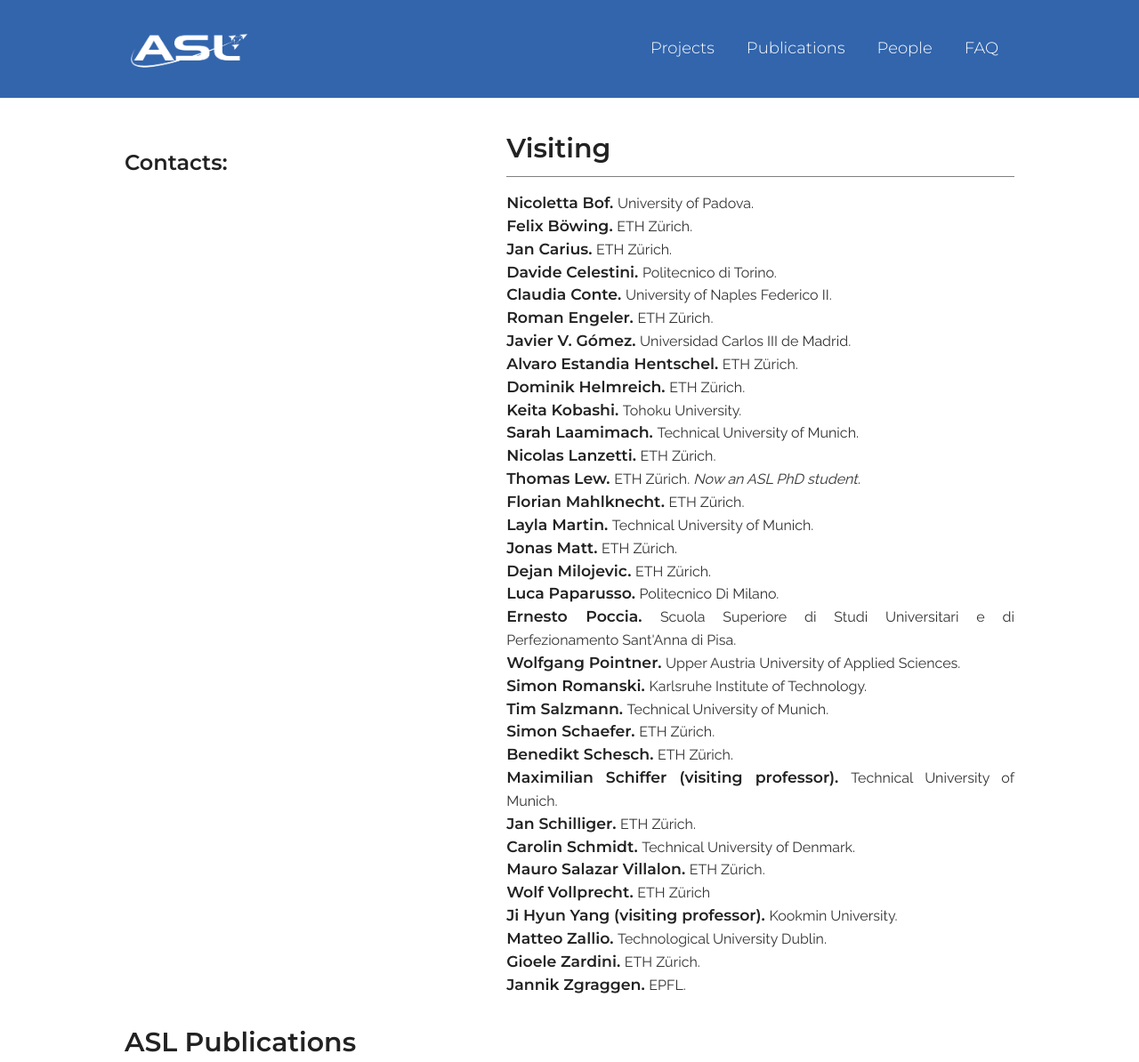
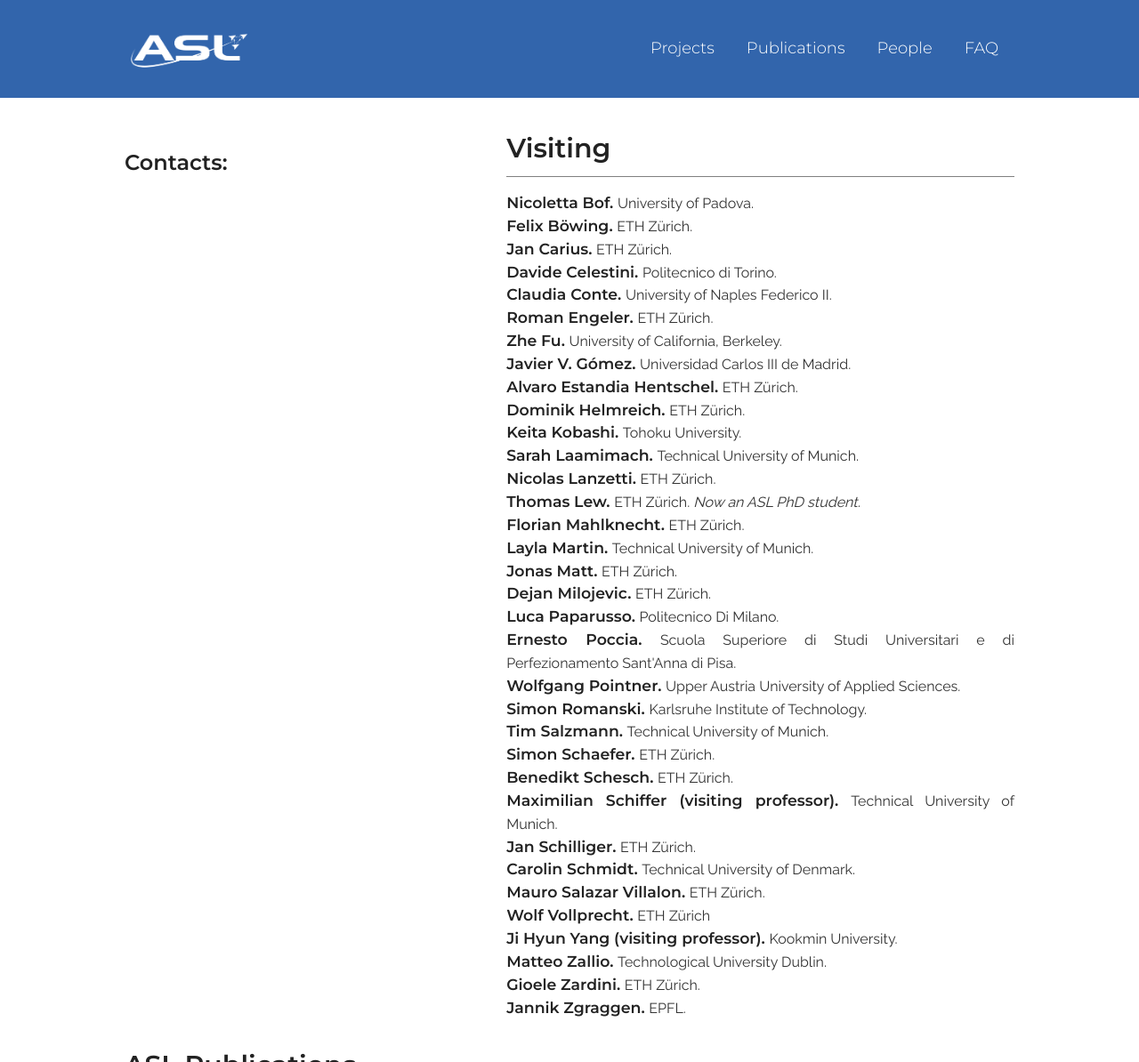
Before and after one commit to StanfordASL/StanfordASL.github.io, a Jekyll site: the page built from _people/visiting.markdown, in a window 1280 px wide, cut to the strip 0-1194 px from the top of the page. Shown: the whole strip at 89% size. Built offline with Jekyll 4.4.1, drawn with Linux system fonts in a browser that asks for light colours.

Commit message:
Update visiting.markdown

```diff
--- a/_people/visiting.markdown
+++ b/_people/visiting.markdown
@@ -10,6 +10,7 @@
 <li><h6 class="visiting-name">Davide Celestini.</h6> <p class="visiting-excerpt">Politecnico di Torino.</p></li>
 <li><h6 class="visiting-name">Claudia Conte.</h6> <p class="visiting-excerpt">University of Naples Federico II.</p></li>
 <li><h6 class="visiting-name">Roman Engeler.</h6> <p class="visiting-excerpt">ETH Zürich.</p></li>
+<li><h6 class="visiting-name">Zhe Fu.</h6> <p class="visiting-excerpt">University of California, Berkeley.</p></li>
 <li><h6 class="visiting-name">Javier V. Gómez.</h6> <p class="visiting-excerpt">Universidad Carlos III de Madrid.</p></li>
 <li><h6 class="visiting-name">Alvaro Estandia Hentschel.</h6> <p class="visiting-excerpt">ETH Zürich.</p></li>
 <li><h6 class="visiting-name">Dominik Helmreich.</h6> <p class="visiting-excerpt">ETH Zürich.</p></li>
```
